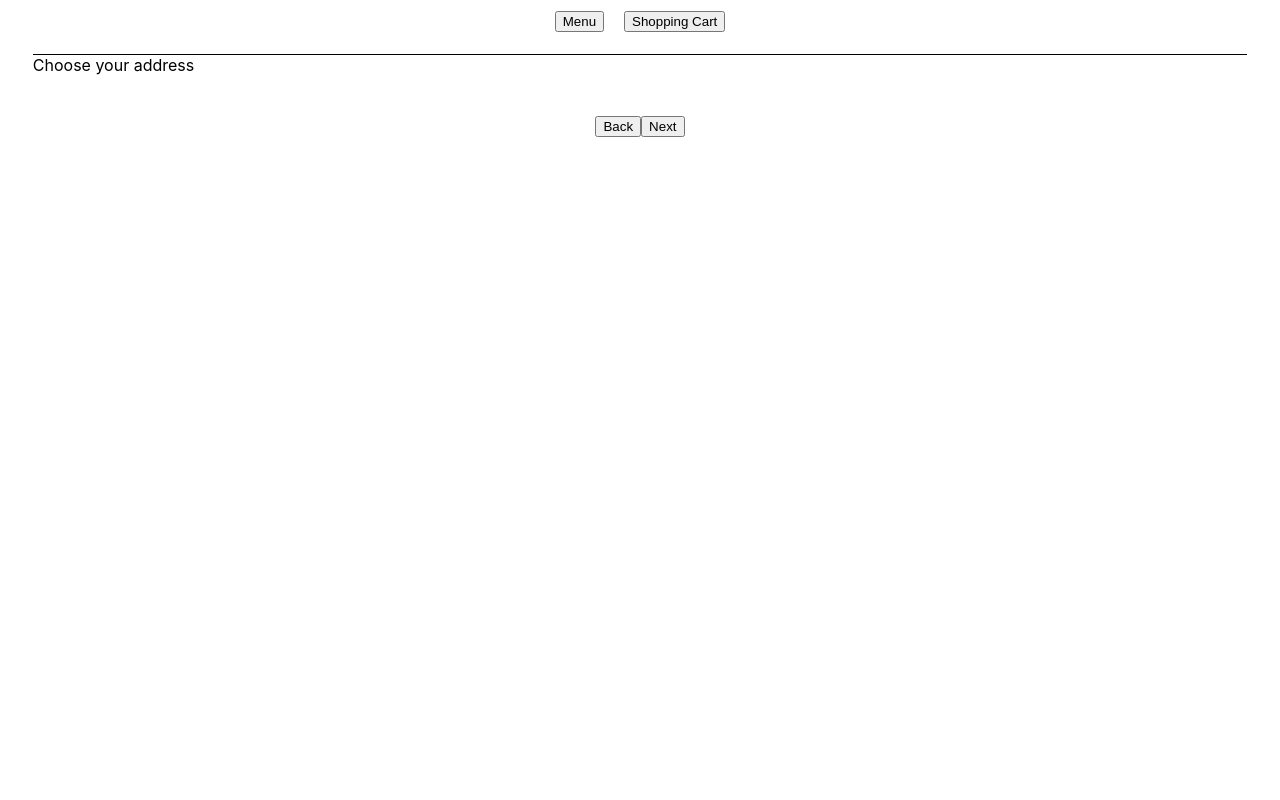
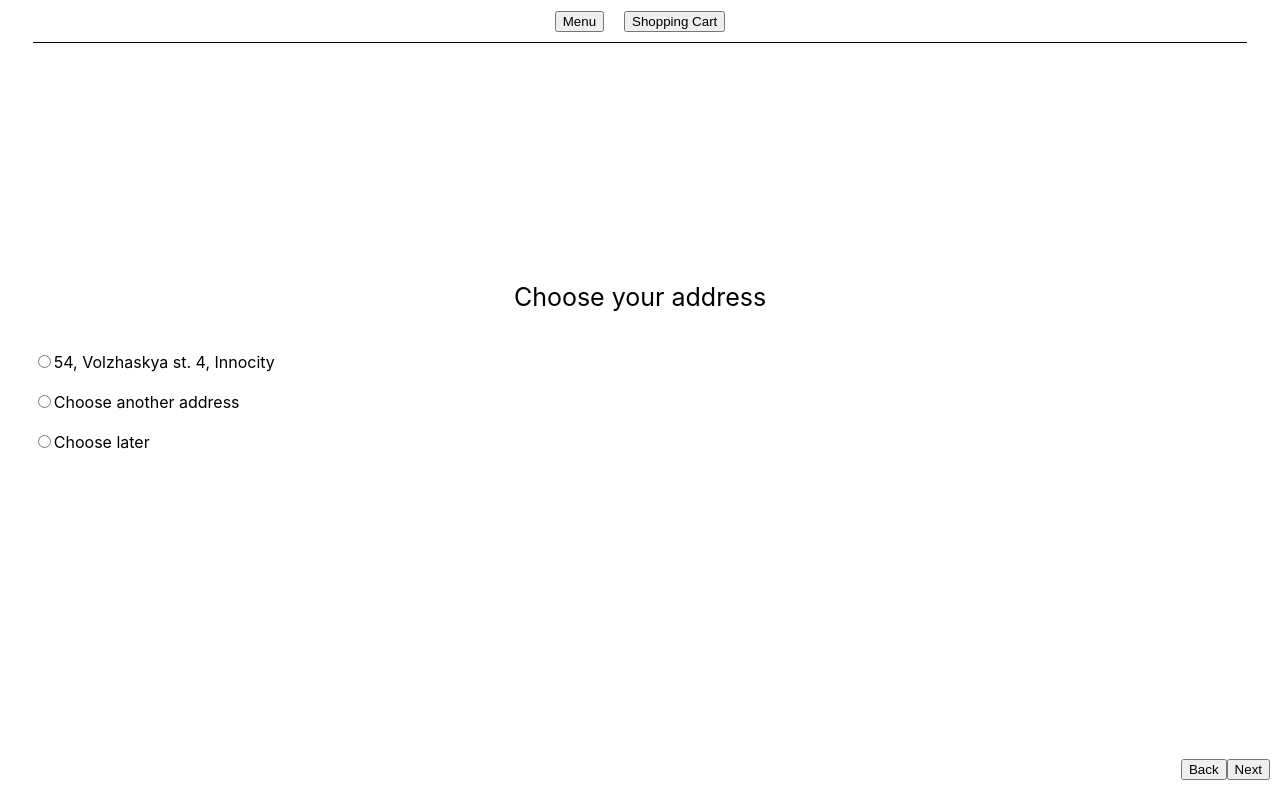
Before and after one commit to moflotas/onemenu, a React (Create React App) app in the folder onemenu/: page /choose-address-home in a window 1280 px wide. Built offline with nearby package versions, Linux system fonts and the light colour scheme.

Commit message:
address page is improved, menu page is improved

```diff
--- a/onemenu/src/App.css
+++ b/onemenu/src/App.css
@@ -1,3 +1,5 @@
+
 .App {
   margin: 0 2.564102564102564102564102564103%;
+  height: 100vh;
 }
--- a/onemenu/src/components/ChooseAddress/HomeAddress/HomeAddress.jsx
+++ b/onemenu/src/components/ChooseAddress/HomeAddress/HomeAddress.jsx
@@ -1,12 +1,70 @@
-import React from "react";
+import React, { useState } from "react";
 import { Link } from "react-router-dom";
 import styles from './HomeAddress.module.scss'
 
 const HomeAddress = () => {
+
+    const [selectedOption, setSelectedOption] = useState('');
+
+    const handleOptionChange = (event) => {
+      setSelectedOption(event.target.value);
+    };
+
     return (
-        <div>
-            <div>
+        <div className={styles.address}>
+            <div className={styles.title}>
                 Choose your address
+            </div>
+
+            <div className={styles.checkboxes}>
+                <label>
+                    <input
+                    type="radio"
+                    value="option1"
+                    checked={selectedOption === 'option1'}
+                    onChange={handleOptionChange}
+                     />
+                    54, Volzhaskya st. 4, Innocity
+                </label>
+                <label>
+                    <input
+                    type="radio"
+                    value="option2"
+                    checked={selectedOption === 'option2'}
+                    onChange={handleOptionChange}
+                     />
+                    Choose another address
+                </label>
+                {selectedOption === "option2" && (
+                    <div className={styles.inputs}>
+                        <input
+                            type="text"
+                            placeholder="Enter your city"
+                         />
+                        <input
+                            type="text"
+                            placeholder="Enter your street"
+                        />
+                        <input
+                            type="text"
+                            placeholder="Enter your house"
+                        />
+                        <input
+                            type="text"
+                            placeholder="Enter your apartment"
+                        />
+                    </div>
+                )}
+                <label>
+                    <input
+                    type="radio"
+                    value="option3"
+                    checked={selectedOption === 'option3'}
+                    onChange={handleOptionChange}
+                     />
+                    Choose later
+                </label>
+
             </div>
 
             <div className={styles.buttons}>
--- a/onemenu/src/components/ChooseAddress/HomeAddress/HomeAddress.module.scss
+++ b/onemenu/src/components/ChooseAddress/HomeAddress/HomeAddress.module.scss
@@ -1,6 +1,36 @@
+@import "../../../variables";
+
+.address {
+    margin-top: 19.66824644549763033175355450237%;;
+}
+
+.title {
+    font-size: 25px;
+    text-align: center;
+    color: $text_color;
+}
 
 .buttons {
+    position: absolute;
     display: flex;
     justify-content: center;
+    bottom: 0;
+    right: 0;
+    margin-bottom: 20px;
+    margin-right: 10px;
+
+}
+
+.checkboxes {
     margin-top: 40px;
+    display: flex;
+    flex-direction: column;
+    gap: 20px;
 }
+
+.inputs {
+    display: flex;
+    flex-direction: column;
+    width: 82.972972972972972972972972972973%;
+    gap: 20px;
+}
--- a/onemenu/src/components/Header/Header.module.scss
+++ b/onemenu/src/components/Header/Header.module.scss
@@ -1,10 +1,11 @@
 @import '../../variables';
 
 .header {
-    height: 5%;
-    min-height: 44px;
-    padding-top: 10px;
+    height: 5.213270142180094786729857819905%;
     border-bottom: 1px solid $text_color;
+    display: flex;
+    justify-content: center;
+    align-items: center;
 
 }
 
@@ -15,5 +16,4 @@
 .links {
     display: flex;
     gap: 20px;
-    justify-content: center;
 }
--- a/onemenu/src/components/Menu/Card/Card.module.scss
+++ b/onemenu/src/components/Menu/Card/Card.module.scss
@@ -3,7 +3,7 @@
 
 .card {
     width: 48.648648648648648648648648648649%;
-    margin-bottom: 40px;
+    margin-bottom: 20px;
 }
 
 .card_image {
--- a/onemenu/src/components/Menu/Menu.jsx
+++ b/onemenu/src/components/Menu/Menu.jsx
@@ -25,7 +25,7 @@ const Menu = () => {
     ]
 
     return (
-        <div >
+        <div className={styles.menu}>
             <div className={styles.title}>
                 Menu
             </div>
--- a/onemenu/src/components/Menu/Menu.module.scss
+++ b/onemenu/src/components/Menu/Menu.module.scss
@@ -1,15 +1,21 @@
+@import "../../variables";
+
+.menu {
+    margin-top: 19.66824644549763033175355450237%;;
+}
 
 .title {
-    margin-top: 20px;
     font-size: 25px;
     text-align: center;
+    color: $text_color;
 }
 
 
 .choosing {
     display: flex;
     gap: 15px;
-    margin-top: 40px;
+    margin-top: 20px;
+    margin-bottom: 20px;
     justify-content: center;
 
 }
@@ -19,7 +25,6 @@
 }
 
 .category {
-    margin-top: 40px;
     text-align: left;
 }
 
```
